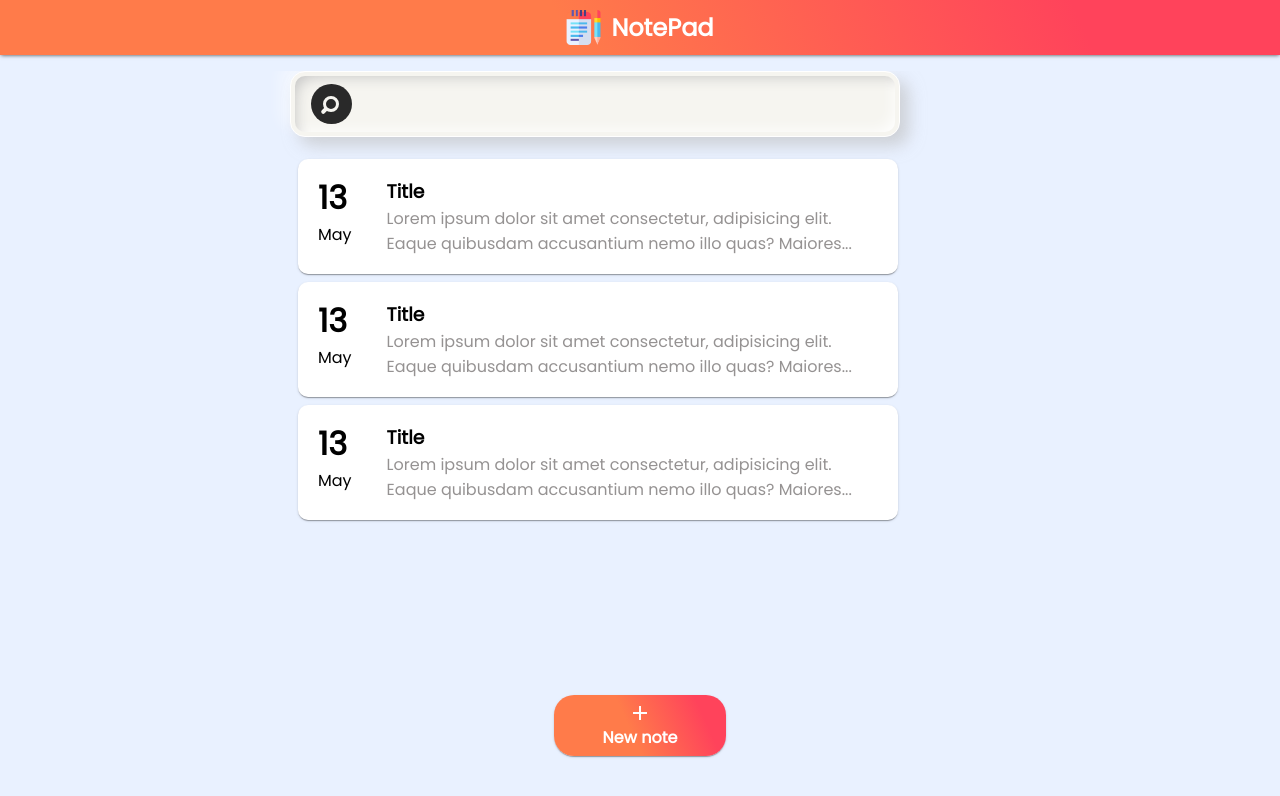
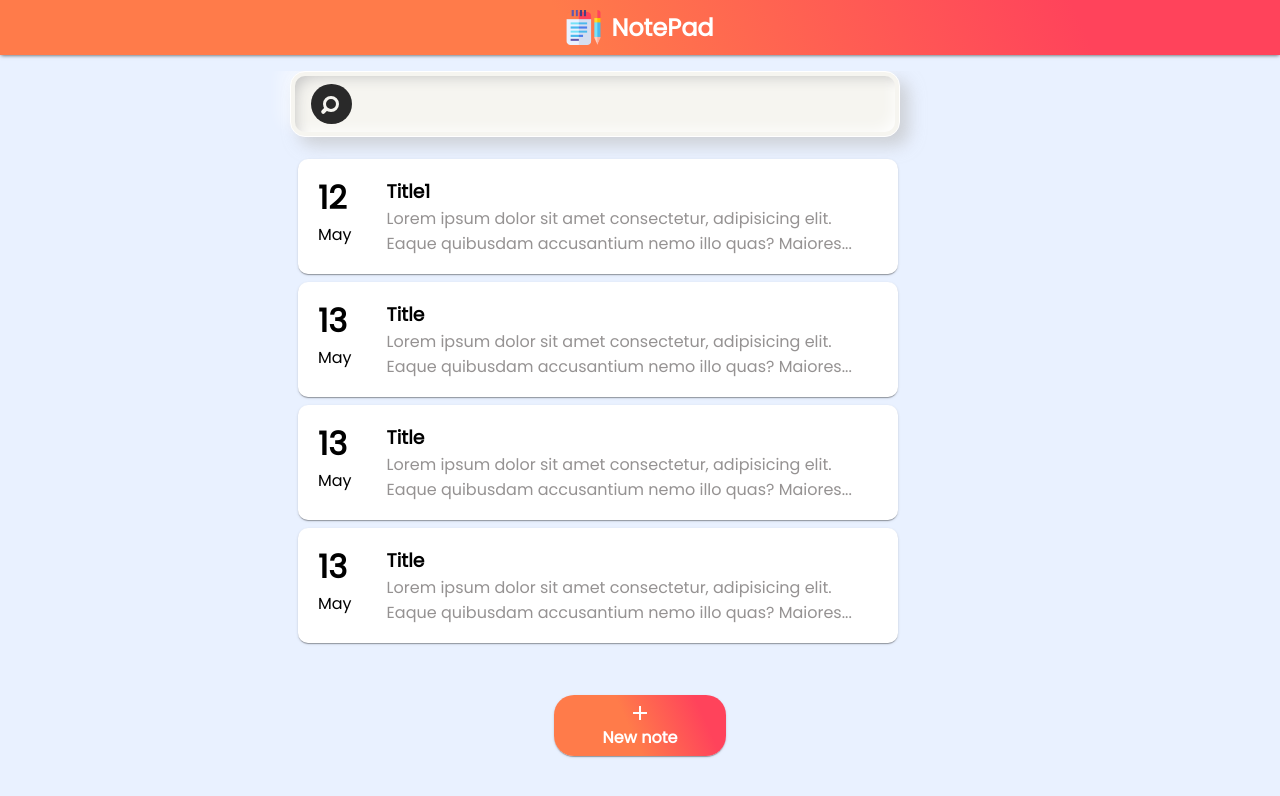
Before and after one commit to Moro-Afriyie/Note-App, an Angular app: page / in a window 1280 px wide. Shown: the top 796 px of the page. Built offline with nearby package versions, Linux system fonts and the light colour scheme.

Commit message:
modified the notepadListArray

```diff
--- a/src/app/notepad-page/notepad-page.component.ts
+++ b/src/app/notepad-page/notepad-page.component.ts
@@ -14,7 +14,10 @@ export class NotepadPageComponent implements OnInit {
   // fields
   noteDetails: NoteDetailsModule;
   // array to store a copy of  the notepadLists
-  notepadListArray: NoteDetailsModule[]=[];
+  notepadListArray: NoteDetailsModule[]=[
+    new NoteDetailsModule("12", "May", "Title1", this.body),
+
+  ];
   note: Date;
   private day: string;
   //Date array
```
